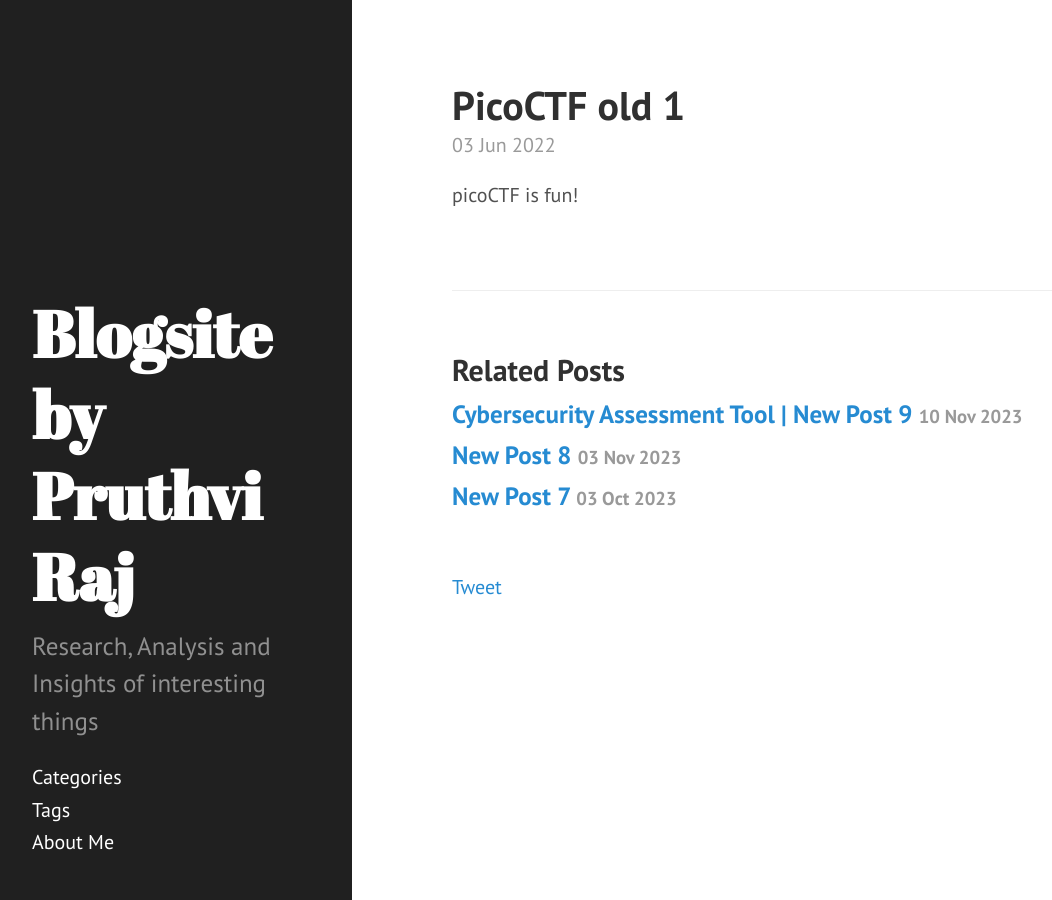
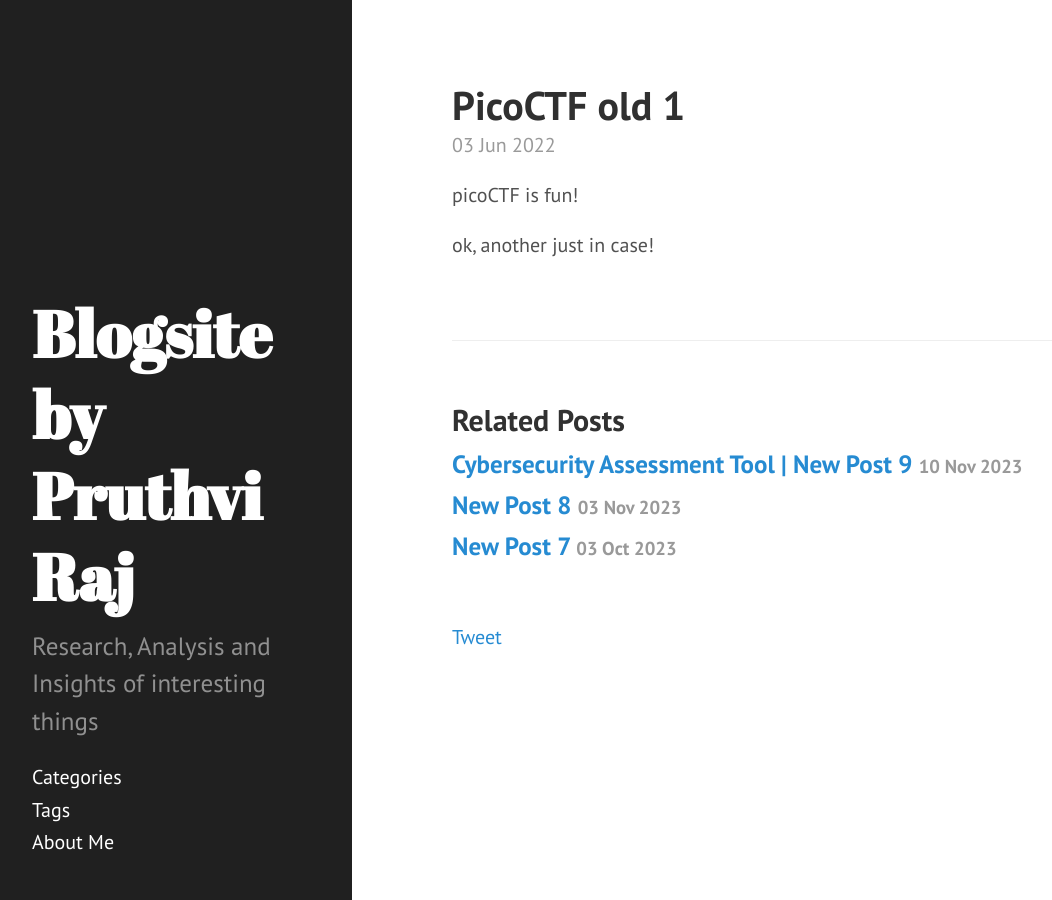
Before and after one commit to pruthviraj133/repo-uno, a Jekyll site: the page built from _posts/2022-06-03-old1.md, in a window 1280 px wide. Shown: the whole page, without its empty margins (8-1060 px from the left). Built offline with Jekyll 4.4.1, drawn with Linux system fonts in a browser that asks for light colours; nearby versions of some CDN libraries; comment, search, counter and statistics services are not loaded.

Commit message:
another win

```diff
--- a/_posts/2022-06-03-old1.md
+++ b/_posts/2022-06-03-old1.md
@@ -5,3 +5,5 @@
 ---
 
 picoCTF is fun!
+
+ok, another just in case!
```
